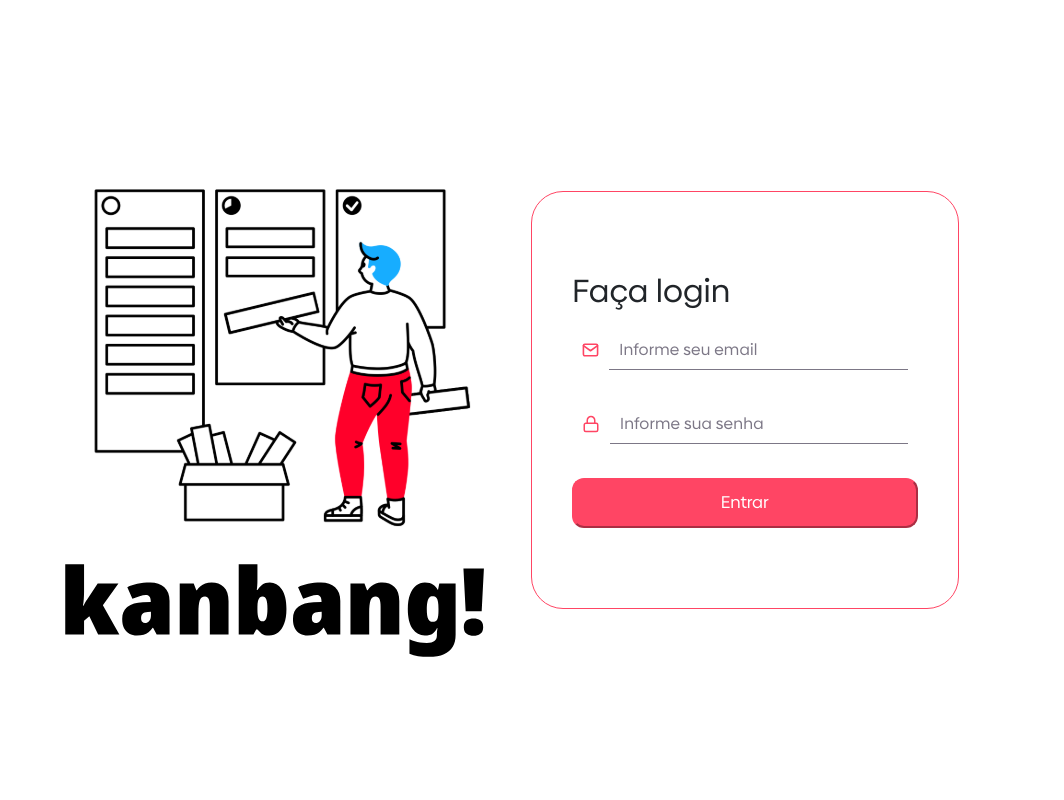
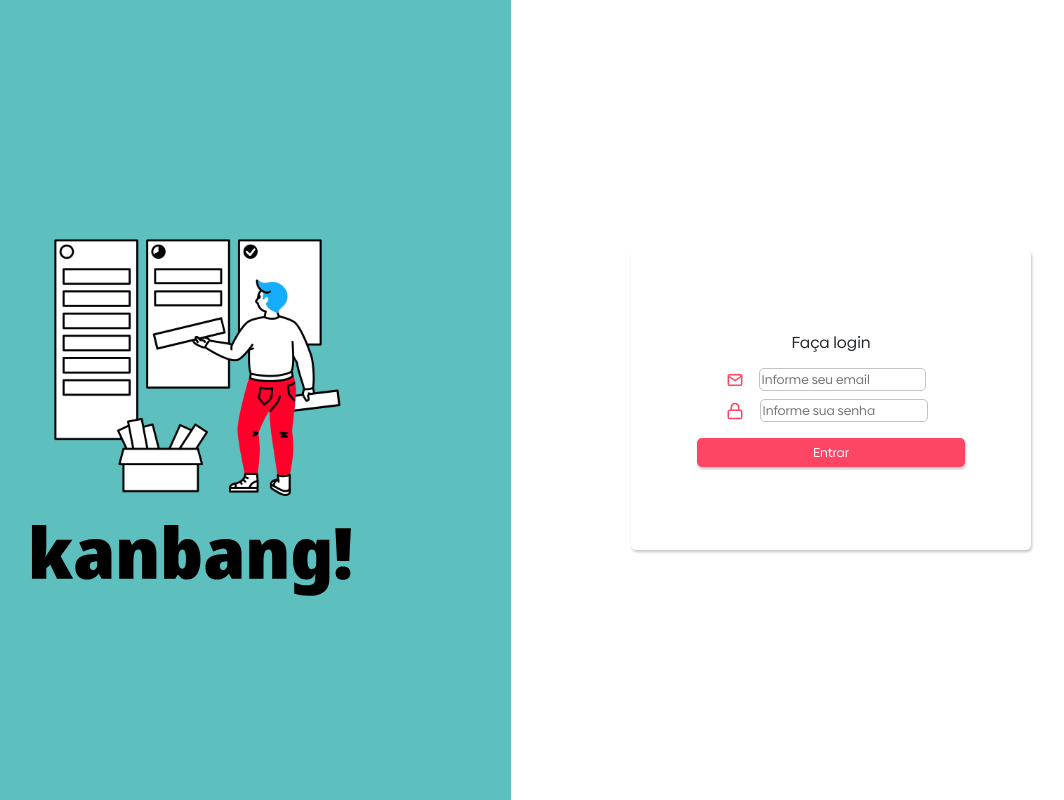
Before and after one commit to pfmartins/kanbang, a React app: page / in a window 1280 px wide. Shown: the whole page, without its empty margins (129-1193 px from the left). Built offline with nearby package versions, Linux system fonts and the light colour scheme; no server answers.

Commit message:
feat: alterações na estilização dos componentes e adição do modal de detalhes das tasks

```diff
--- a/dataset.js
+++ b/dataset.js
@@ -2,40 +2,52 @@ const dataset = {
   tasks: {
     "task-1": {
       id: "task-1",
-      title: "Content for task 1",
+      title: "Finalizar modal de task",
+      tag: 'feature',
+      priority: 'urgente',
       content:
-        " Protótipo inicial do Kanbang no Figma para se ter uma ideia das funcionalidades que teremos nele e suas possibilidades",
+        "Finalizar design, desenvolvimento e implementação do modal de tasks para usuário adicionar informações a respeito das mesmas",
     },
     "task-2": {
       id: "task-2",
-      title: "Content for task-2",
+      title: "Corrigir login",
+      tag: 'bug',
+      priority: 'média',
       content:
-        " Protótipo inicial do Kanbang no Figma para se ter uma ideia das funcionalidades que teremos nele e suas possibilidades",
+        "Diminuir período de validação com o back-end e corrigir bug do toast notification",
     },
     "task-3": {
       id: "task-3",
-      title: "Content for task-3",
+      title: "Organizar folha de estilos",
+      tag: 'refactor',
+      priority: 'alta',
       content:
-        " Protótipo inicial do Kanbang no Figma para se ter uma ideia das funcionalidades que teremos nele e suas possibilidades",
+        "Organizar folha de estilos de acordo com a sintaxe do SASS",
     },
     "task-4": {
       id: "task-4",
-      title: "Content for task-4",
+      title: "Escrever testes para componentes",
+      tag: 'test',
+      priority: 'baixa',
       content:
-        " Protótipo inicial do Kanbang no Figma para se ter uma ideia das funcionalidades que teremos nele e suas possibilidades",
+        "Testes para os componentes de modal, tasks e login, assim como para os componentes de notificação",
     },
     "task-5": {
       id: "task-5",
-      title: "Content for task-5",
+      title: "Pipeline",
+      tag: 'build',
+      priority: 'urgente',
       content:
-        " Protótipo inicial do Kanbang no Figma para se ter uma ideia das funcionalidades que teremos nele e suas possibilidades",
+        "Configuração da pipeline de desenvolvimento no Github",
     },
     "task-6": {
       id: "task-6",
       title:
-        "Content for task-6 Content for task-6 Content for task-6 Content for task-6 Content for task-6",
+        "Desinstalar libs não usadas",
+      tag: 'chore',
+      priority: 'baixa',
       content:
-        " Protótipo inicial do Kanbang no Figma para se ter uma ideia das funcionalidades que teremos nele e suas possibilidades",
+        "Identificar e desinstalar libs não usadas no produto final mas que foram instaladas durante o desenvolvimento",
     },
   },
   columns: {
--- a/package.json
+++ b/package.json
@@ -28,9 +28,9 @@
     "react-dnd": "^16.0.0",
     "react-dnd-html5-backend": "^16.0.0",
     "react-dom": "^17.0.2",
+    "react-icons": "^4.3.1",
     "react-router-dom": "^6.3.0",
-    "react-toastify": "^8.2.0",
-    "react-icons": "^4.3.1"
+    "react-toastify": "^8.2.0"
   },
   "devDependencies": {
     "@babel/core": "^7.17.8",
--- a/src/components/input/Input.js
+++ b/src/components/input/Input.js
@@ -13,7 +13,7 @@ export const Input = (props) => {
   } = props;
 
   return (
-    <div className="input">
+    <div>
       <img src={srcImg} alt={altImg} />
       <input
         type={inputType}
--- /dev/null
+++ b/src/components/modal/index.js
@@ -0,0 +1,23 @@
+import React from 'react';
+import './styles.scss';
+
+function Modal({ title, details, closeModal }) {
+    return (
+        <div className='modal-background'>
+            <div className='modal-container'>
+                <div className='title-container'>
+                    <div className='titulo'>
+                        <h1>Detalhes da task</h1>
+                    </div>
+                    <button onClick={() => closeModal(false)}>X</button>
+                </div>
+                <div className='corpo-task'>
+                    <h2>{title}</h2>
+                    <p>{details}</p>
+                </div>
+            </div>
+        </div>
+    )
+}
+
+export default Modal
--- /dev/null
+++ b/src/components/modal/styles.scss
@@ -0,0 +1,61 @@
+@import '../../styles/config.scss';
+
+.modal-background {
+    width: 100vw;
+    height: 100vh;
+    position: absolute !important;
+    background-color: $lightGreyColor;
+    top: 0;
+    left: 0;
+    display: flex;
+    justify-content: center;
+    align-items: center;
+    z-index: 1;
+
+}
+
+.modal-container {
+    border-top: 3px solid $columnColor;
+    width: 20rem;
+    height: 20rem;
+    border-radius: 12px;
+    background-color: $lightGreyColor;
+    box-shadow: rgba(0, 0, 0, 0.35) 0px 5px 15px;
+    display: flex;
+    flex-direction: column;
+    padding: 25px;
+}
+
+.title-container {
+    display: flex;
+    flex-direction: row;
+    justify-content: space-between;
+    align-items: center;
+}
+
+.title-container button {
+    width: 2rem;
+    border-radius: 50%;
+    background-color: $lightGreyColor;
+    border: none;
+    color: $columnColor;
+    font-weight: bold;
+    font-family: system-ui, -apple-system, BlinkMacSystemFont, 'Segoe UI', Roboto, Oxygen, Ubuntu, Cantarell, 'Open Sans', 'Helvetica Neue', sans-serif;
+}
+
+.titulo h1 {
+    font-size: 18px;
+    color: $columnColor;
+}
+
+.corpo-task h2 {
+    font-size: 20px;
+    margin-top: 2rem;
+    text-align: center;
+    color: $primaryColor;
+}
+
+.corpo-task p {
+    margin-top: 2rem;
+    text-align: justify;
+}
--- a/src/components/task/Task.js
+++ b/src/components/task/Task.js
@@ -1,8 +1,12 @@
-import React from "react";
+import React, { useState } from "react";
 import { Draggable } from "react-beautiful-dnd";
 import { FaExclamationTriangle, FaExpandAlt } from "react-icons/fa";
+import Modal from "../modal";
 
 export const Task = (props) => {
+  const [openModal, setOpenModal] = useState(false);
+
+
   return (
     <Draggable draggableId={props.task.id} index={props.index}>
       {(provided) => (
@@ -14,11 +18,14 @@ export const Task = (props) => {
         >
           <div className="task-card-header">
             <div className="kb-tooltip">
-              <FaExclamationTriangle className="task-card-prioority-icon" />
-              <div className="kb-tooltip__content">Urgente</div>
+              {props.task.priority === "urgente" ? <FaExclamationTriangle className="task-card-urgent-priority-icon" /> :
+                props.task.priority === "alta" ? <FaExclamationTriangle className="task-card-high-priority-icon" /> :
+                  props.task.priority === "média" ? <FaExclamationTriangle className="task-card-medium-priority-icon" /> :
+                    <FaExclamationTriangle className="task-card-low-priority-icon " />}
+              <div className="kb-tooltip__content">{props.task.priority}</div>
             </div>
             <div className="task-card-tags-container">
-              <span className="task-card-tag">feature</span>
+              <span className="task-card-tag">{props.task.tag}</span>
             </div>
           </div>
           <div className="task-container">
@@ -27,10 +34,11 @@ export const Task = (props) => {
           </div>
           <div className="comments-container">
             <div className="kb-tooltip">
-              <FaExpandAlt />
-              <div className="kb-tooltip__comments">Abrir</div>
+              <FaExpandAlt onClick={() => { setOpenModal(true) }} />
+              <div className="kb-tooltip__comments">Ver detalhes</div>
             </div>
           </div>
+          {openModal && <Modal title={props.task.title} details={props.task.content} closeModal={setOpenModal} />}
         </div>
       )}
     </Draggable>
--- a/src/components/task/task.scss
+++ b/src/components/task/task.scss
@@ -14,7 +14,7 @@
   background-color: $whiteColor;
   height: 11rem;
   border-radius: 5px;
-  border-top: 3px solid $urgentPriorityRed;
+  border-top: 3px solid $lightGreyColor;
   box-shadow: 1px 2px 3px rgb(122, 121, 121);
   margin-bottom: 1rem;
 }
@@ -63,8 +63,24 @@
   -webkit-box-orient: vertical;
 }
 
-.task-card-prioority-icon {
+.task-card-urgent-priority-icon {
   color: $urgentPriorityRed;
+  z-index: 0;
+}
+
+.task-card-high-priority-icon {
+  color: $highPrioriryOrange;
+  z-index: 0;
+}
+
+.task-card-medium-priority-icon {
+  color: $mediumPriorityYellow;
+  z-index: 0;
+}
+
+.task-card-low-priority-icon {
+  color: $lowPriorityBlue;
+  z-index: 0;
 }
 
 .task-details {
--- a/src/pages/login/login.scss
+++ b/src/pages/login/login.scss
@@ -1,8 +1,99 @@
 @import '../../styles/config.scss';
 
+.container-login {
+    width: 100vw;
+    height: 100vh;
+    display: flex;
+    flex-direction: row;
+    align-items: center;
+    justify-content: space-around;
+
+    .container-logo {
+        display: flex;
+        flex-direction: column;
+        align-items: center;
+        justify-content: center;
+        width: 50%;
+        height: 100%;
+        background-color: $columnColor;
+    }
+
+    .logo {
+        width: 15rem;
+
+        @media screen and (min-width:1024px) {
+            width: 20rem;
+        }
+    }
+
+    .container-form {
+        width: 50%;
+        height: 100%;
+        display: flex;
+        flex-direction: column;
+        align-items: center;
+        justify-content: center;
+
+        form {
+            width: 300px;
+            box-shadow: 1px 2px 3px #c3c3c3;
+            border-radius: 5px;
+            display: flex;
+            flex-direction: column;
+            align-items: center;
+            justify-content: center;
+            padding: 2rem;
+
+            @media screen and (min-width:1024px) {
+                width: 400px;
+                height: 300px;
+            }
+        }
+
+        h2 {
+            font-size: 1em;
+        }
+
+        .form-input-container {
+            display: flex;
+            flex-direction: column;
+            align-items: center;
+            justify-content: center;
+            width: 100%;
+
+            button {
+                width: 80%;
+                padding: 0.3rem;
+                border-radius: 5px;
+                background-color: $primaryColor;
+                border: none;
+                box-shadow: 1px 2px 3px #c3c3c3;
+                color: #fff;
+                margin-top: 1rem;
+                font-size: 0.8em;
+            }
+
+            .input {
+                font-size: 0.9em;
+                margin-top: 0.5rem;
+                width: 80%;
+                border: 1px solid #c3c3c3;
+                border-radius: 5px;
+                font-size: 0.8em;
+                margin-left: 1rem;
+            }
+        }
 
 
-.container-login{
+        p {
+            font-size: 12px;
+            text-align: center;
+        }
+
+    }
+}
+
+/* .container-login{
     width: 100%;
     height: 100%;
     justify-content: space-around;
@@ -116,4 +207,4 @@
             }
         }
     }
-}
+} */
```
